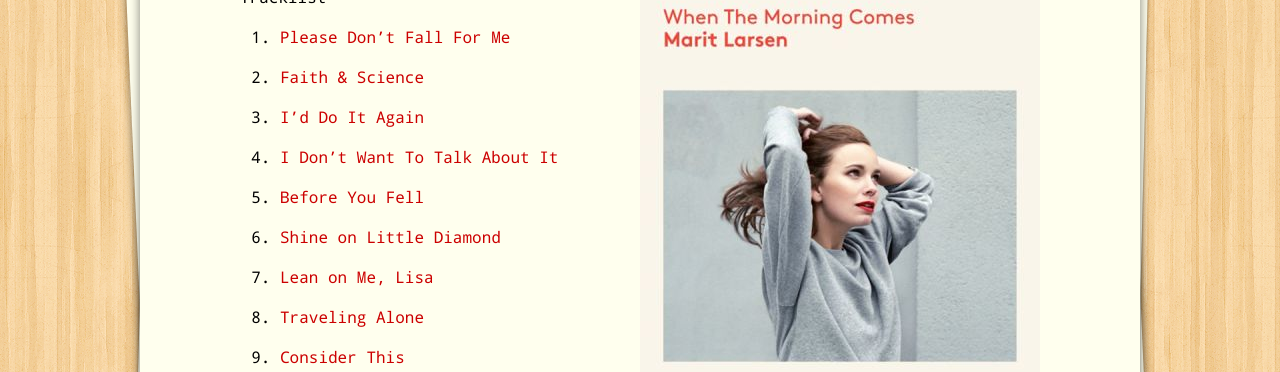
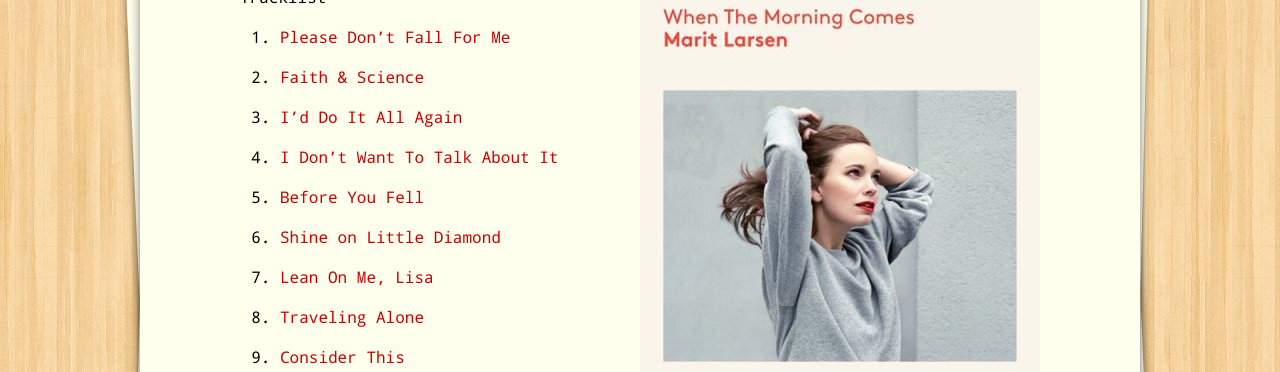
Before and after one commit to maritlarsenchina/maritlarsenlyrics, a Jekyll site: the page built from When-The-Morning-Comes.md, in a window 1280 px wide. Shown: the part 452-824 px from the top of the page. Built offline with Jekyll 4.4.1, drawn with Linux system fonts in a browser that asks for light colours.

Commit message:
fix more typos

```diff
--- a/When-The-Morning-Comes.md
+++ b/When-The-Morning-Comes.md
@@ -13,7 +13,7 @@ Tracklist
 
  02. [Faith & Science](/when-the-morning-comes/Faith-&-Science.html)
 
- 03. [I'd Do It Again](/when-the-morning-comes/Id-Do-It-Again.html)
+ 03. [I'd Do It All Again](/when-the-morning-comes/Id-Do-It-All-Again.html)
 
  04. [I Don't Want To Talk About It](/when-the-morning-comes/I-Dont-Want-To-Talk-About-It.html)
 
@@ -21,7 +21,7 @@ Tracklist
 
  06. [Shine on Little Diamond](/when-the-morning-comes/Shine-On-Little-Diamond.html)
 
- 07. [Lean on Me, Lisa](/when-the-morning-comes/Lean-on-Me-Lisa.html)
+ 07. [Lean On Me, Lisa](/when-the-morning-comes/Lean-On-Me-Lisa.html)
 
  08. [Traveling Alone](/when-the-morning-comes/Traveling-Alone.html)
 
```
